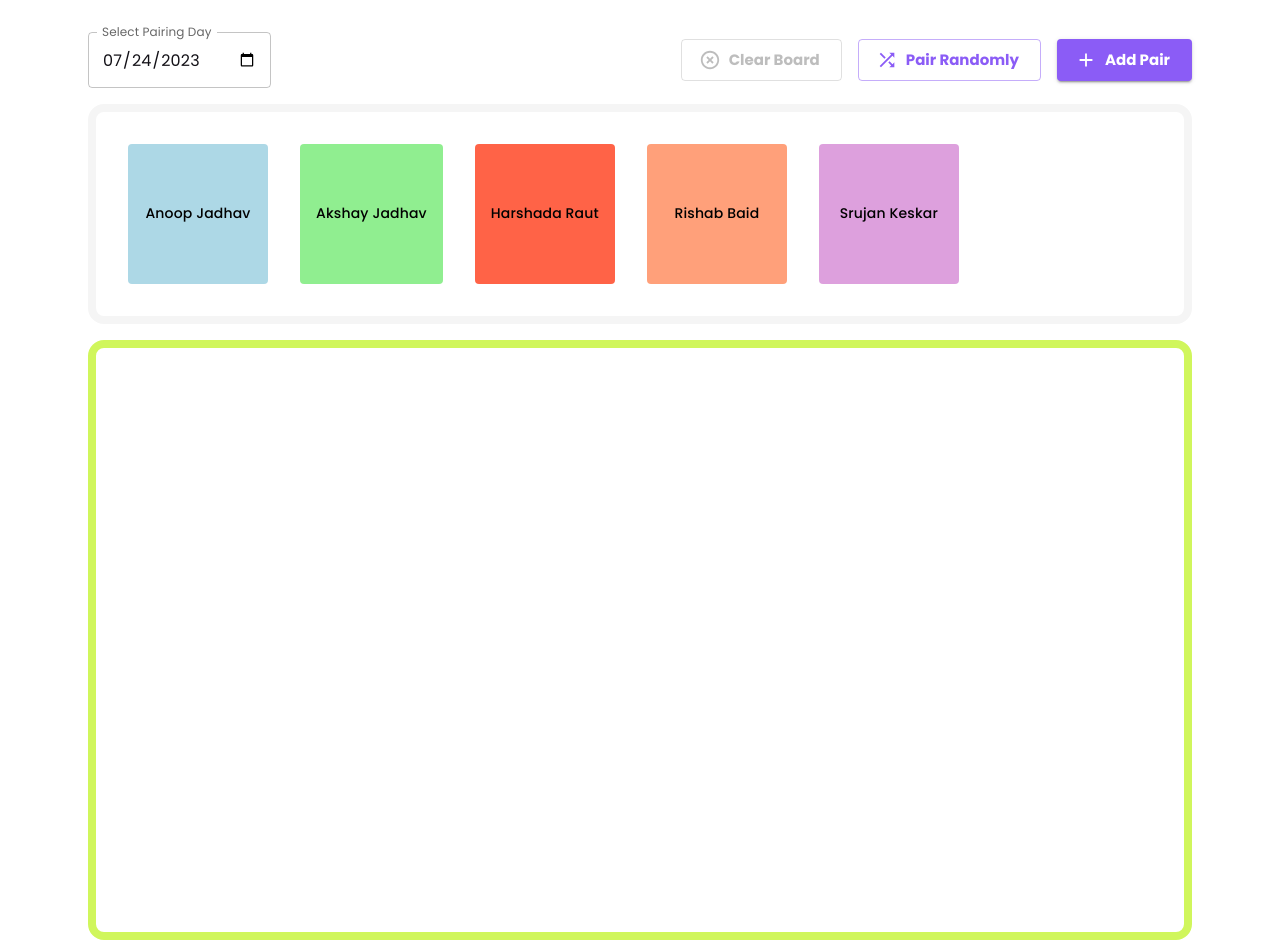
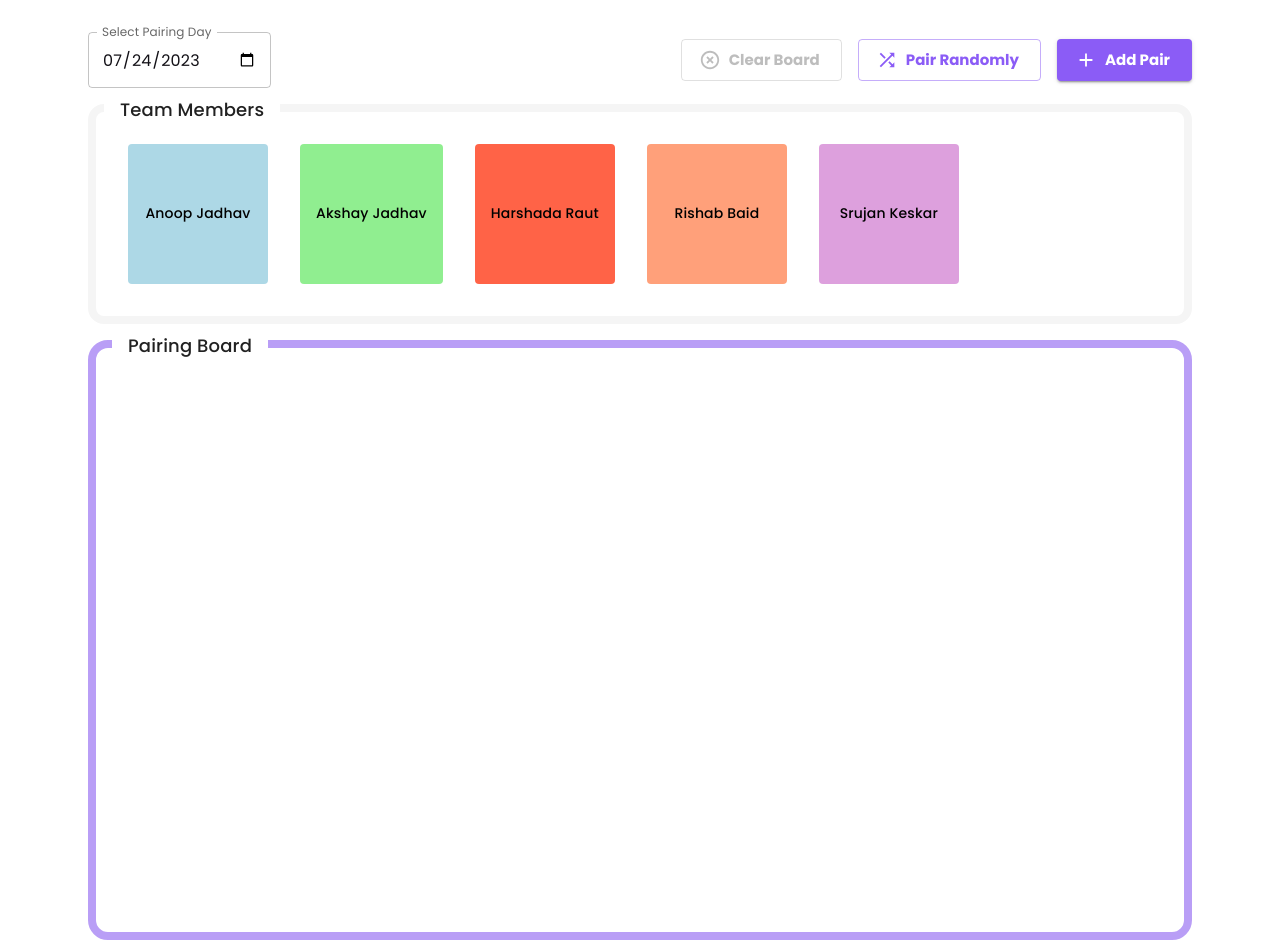
Before and after one commit to anoop-jadhav-ui/pp-react-app, a React (Vite) app: page /pairing-board in a window 1280 px wide. Built offline with nearby package versions, Linux system fonts and the light colour scheme.

Commit message:
imrpove board layout

```diff
--- a/src/App.css
+++ b/src/App.css
@@ -14,5 +14,7 @@
   --text: #131117;
   --background: #f7f6f8;
   --primary: #8b5cf6;
+  --primary-light: #b99ef6;
   --secondary: #d0f65c;
+  --secondary-light: #f4ffab;
 }
--- a/src/components/screens/PairingBoardPage/PairingBoard.module.css
+++ b/src/components/screens/PairingBoardPage/PairingBoard.module.css
@@ -21,11 +21,29 @@
 }
 
 .board {
-  border: 8px solid var(--secondary);
-  border-radius: 1rem;
+  border: 8px solid #b99ef6;
+
+  /* border-image: linear-gradient(45deg, var(--primary), var(--secondary)) 1; */
+
+  border-radius: 20px;
   min-height: 600px;
 
   gap: 2rem;
   background-color: white;
   padding: 1rem;
 }
+
+.teamMemberTitle {
+  position: absolute;
+  top: 0.5rem;
+  left: 2rem;
+  padding: 0 1rem;
+  background-color: white;
+}
+.boardTitle {
+  position: absolute;
+  top: -1rem;
+  left: 1rem;
+  padding: 0 1rem;
+  background-color: white;
+}
--- a/src/components/screens/PairingBoardPage/PairingBoard.tsx
+++ b/src/components/screens/PairingBoardPage/PairingBoard.tsx
@@ -1,4 +1,4 @@
-import { Box, Container, Grid } from "@mui/material";
+import { Box, Container, Grid, Typography } from "@mui/material";
 import { observer } from "mobx-react-lite";
 import { useState } from "react";
 import {
@@ -200,7 +200,14 @@ const PairingBoard = observer(() => {
               spacing={2}
               justifyContent="space-between"
             >
-              <Grid item xs={12}>
+              <Grid item xs={12} position="relative">
+                <Typography
+                  variant="subtitle2"
+                  fontSize={18}
+                  className={styles.teamMemberTitle}
+                >
+                  Team Members
+                </Typography>
                 <Droppable droppableId="defaultDropArea" direction="horizontal">
                   {(provided, snapshot) => (
                     <Box
@@ -241,7 +248,15 @@ const PairingBoard = observer(() => {
               container
               className={styles.board}
               justifyContent="flex-start"
+              position="relative"
             >
+              <Typography
+                variant="subtitle2"
+                fontSize={18}
+                className={styles.boardTitle}
+              >
+                Pairing Board
+              </Typography>
               {pairList.map((pair) => {
                 return (
                   <Grid item>
```
